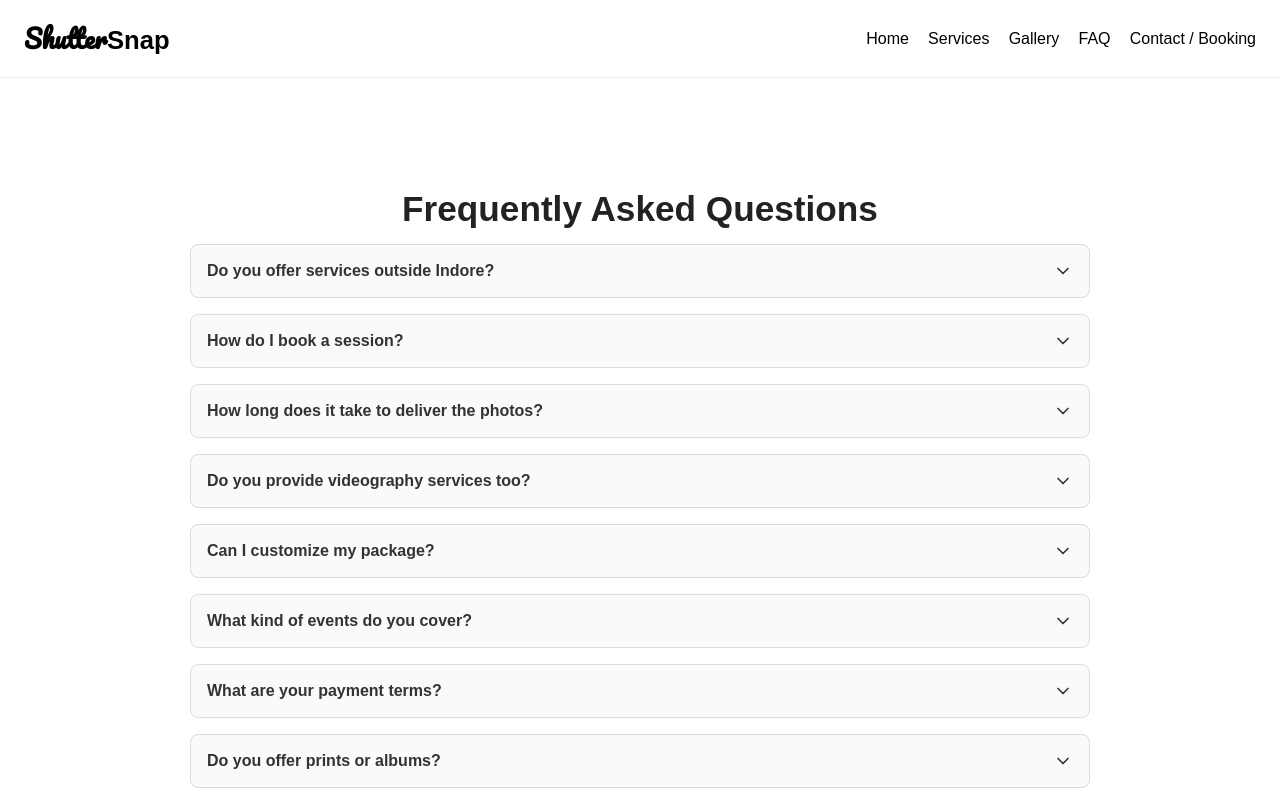
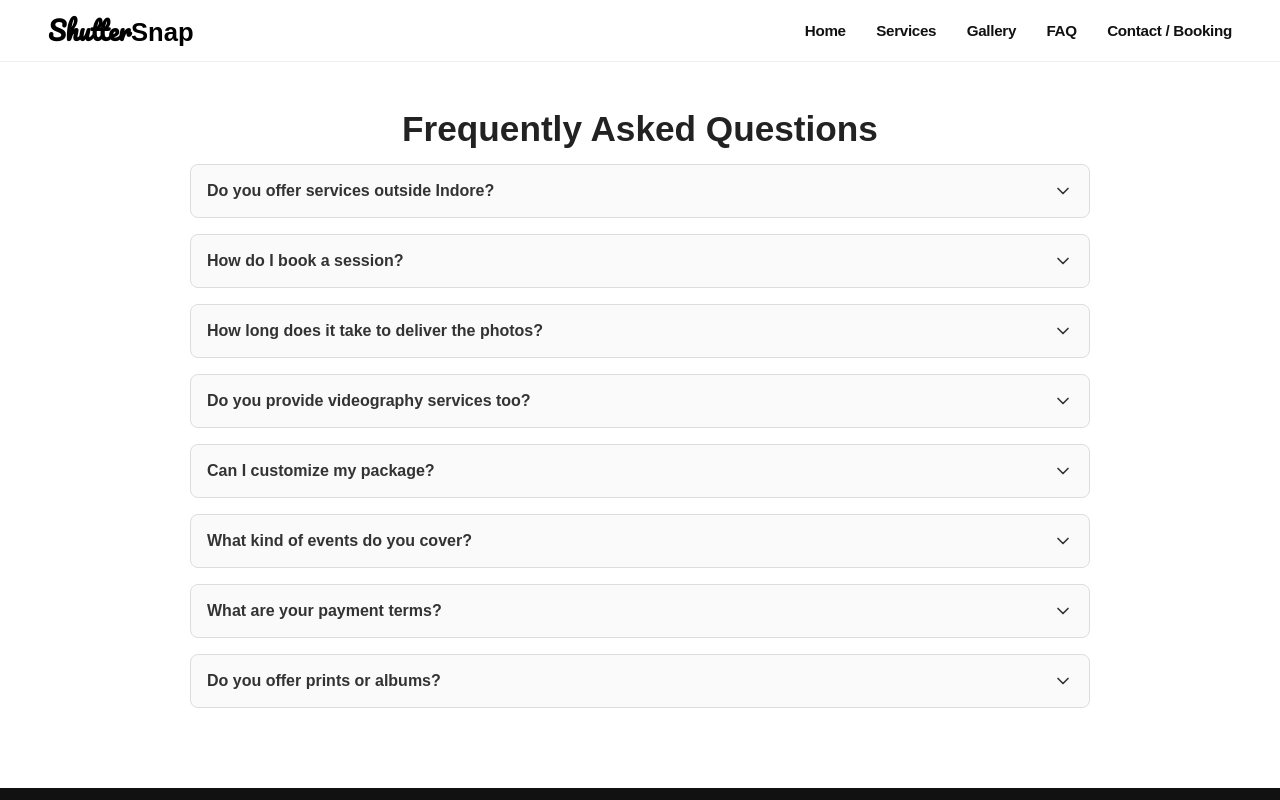
Before and after one commit to Palakgaur2004/shuttersnap-photography-portfolio, a Next.js app: page /faq in a window 1280 px wide. Shown: the top 800 px of the page. Built offline with nearby package versions, Linux system fonts and the light colour scheme.

Commit message:
some align

```diff
--- a/src/app/components/ImageSlider.js
+++ b/src/app/components/ImageSlider.js
@@ -28,9 +28,12 @@ export default function ImageSlider() {
   return (
     <div
       style={{
+        marginTop: '50px',
         position: 'relative',
-        height: '300px',
+        height: '500px',
         overflow: 'hidden',
+        alignItems: 'center',
+
       }}
       onMouseEnter={() => setPaused(true)}
       onMouseLeave={() => setPaused(false)}
--- a/src/app/components/Navbar.js
+++ b/src/app/components/Navbar.js
@@ -34,7 +34,7 @@ export default function Navbar() {
           display: 'flex',
           justifyContent: 'space-between',
           alignItems: 'center',
-          padding: '1rem 1.5rem',
+          padding: '0.5rem 3rem',
           backgroundColor: '#fff',
           boxShadow: scrolled ? '0 4px 12px rgba(0, 0, 0, 0.1)' : 'none',
           borderBottom: '1px solid #eee',
@@ -72,11 +72,11 @@ export default function Navbar() {
           </div>
         )}
 
-        {/* Desktop links (hide on mobile using media query) */}
+        {/* Desktop links */}
         {isClient && (
           <ul className="nav-links" style={{
             display: 'flex',
-            gap: '1.2rem',
+            gap: '1.9rem',
             listStyle: 'none',
             margin: 0,
             padding: 0,
@@ -84,15 +84,7 @@ export default function Navbar() {
             {navLinks.map((item, index) => (
               <li key={index}>
                 <Link href={item.path}>
-                  <span style={{
-                    color: '#000',
-                    textDecoration: 'none',
-                    fontWeight: 500,
-                    fontSize: '1rem',
-                    cursor: 'pointer',
-                  }}>
-                    {item.label}
-                  </span>
+                  <span className="nav-text">{item.label}</span>
                 </Link>
               </li>
             ))}
@@ -102,10 +94,7 @@ export default function Navbar() {
 
       {/* Backdrop */}
       {isClient && menuOpen && (
-        <div
-          className="backdrop show"
-          onClick={() => setMenuOpen(false)}
-        />
+        <div className="backdrop show" onClick={() => setMenuOpen(false)} />
       )}
 
       {/* Mobile Menu */}
@@ -175,6 +164,35 @@ export default function Navbar() {
             transform: translateY(0);
           }
         }
+
+        /* 🌟 NEW DESKTOP NAV STYLE 🌟 */
+        .nav-text {
+          font-weight: 600;
+          font-size: 0.95rem;
+          letter-spacing: -0.3px;
+          color: #111;
+          position: relative;
+          transition: color 0.3s ease;
+        }
+
+        .nav-text::after {
+          content: '';
+          position: absolute;
+          width: 0%;
+          height: 2px;
+          left: 0;
+          bottom: -3px;
+          background-color: #ff6a00;
+          transition: width 0.3s ease;
+        }
+
+        .nav-text:hover {
+          color: #ff6a00;
+        }
+
+        .nav-text:hover::after {
+          width: 100%;
+        }
       `}</style>
     </>
   )
--- a/src/app/layout.js
+++ b/src/app/layout.js
@@ -16,7 +16,7 @@ export default function RootLayout({ children }) {
           rel="stylesheet"
         />
       </head>
-      <body style={{ paddingTop: '80px', margin: 0 }}>
+      <body style={{ paddingTop: '0px', margin: 0 }}>
         <LayoutWrapper>{children}</LayoutWrapper>
         <SpeedInsights />
       </body>
--- a/src/models/contact.js
+++ b/src/models/contact.js
@@ -10,7 +10,7 @@ const ContactSchema = new mongoose.Schema({
     required: true
   },
   phone: {
-    type: String, // ✅ Add this
+    type: String,
     required: true
   },
   message: {
```
